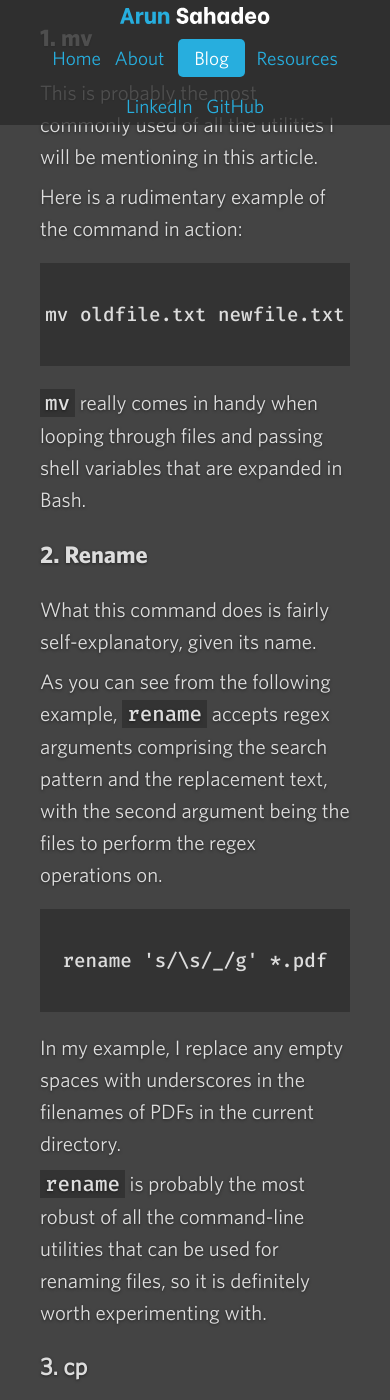
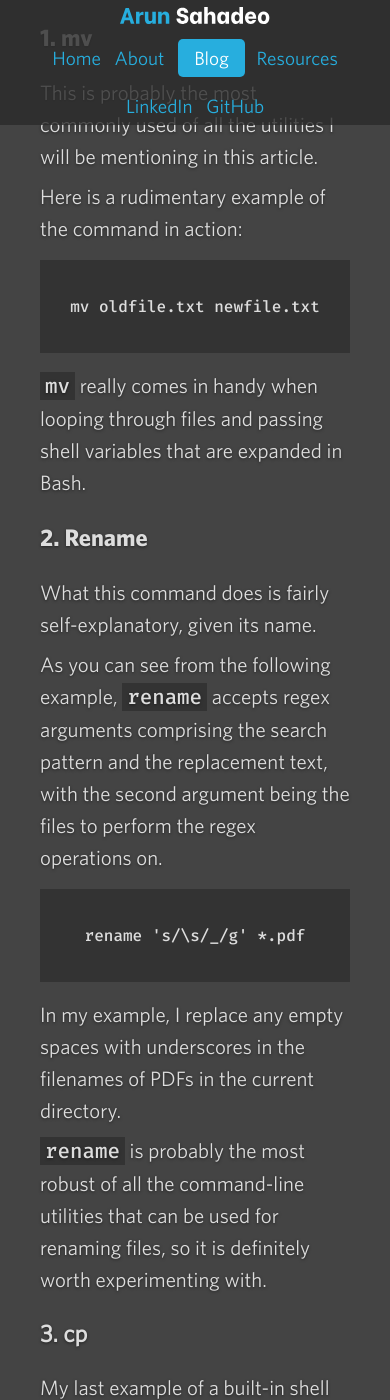
Before and after one commit to ArunSahadeo/ArunSahadeo.github.io, a Jekyll site: the page built from _posts/2020-06-13-renaming-files-in-linux.markdown, in a window 390 px wide and 1400 px high, scrolled down 404 px. Built offline with Jekyll 4.4.1, drawn with Linux system fonts in a browser that asks for light colours; some web fonts are replaced.

Commit message:
Style code blocks for smaller screens

```diff
--- a/_sass/layouts/_article.scss
+++ b/_sass/layouts/_article.scss
@@ -126,6 +126,7 @@
             text-align: center;
 
             @media (max-width: 767px) {
+                font-size: 1rem;
                 width: 100%;
                 padding-left: 0;
                 padding-right: 0;
```
